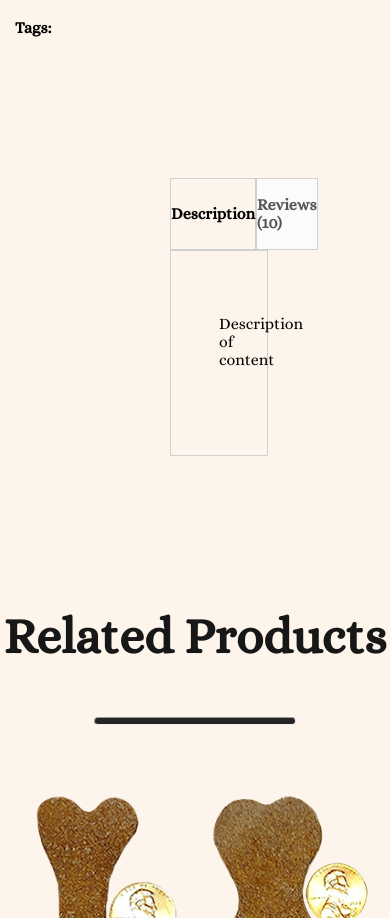
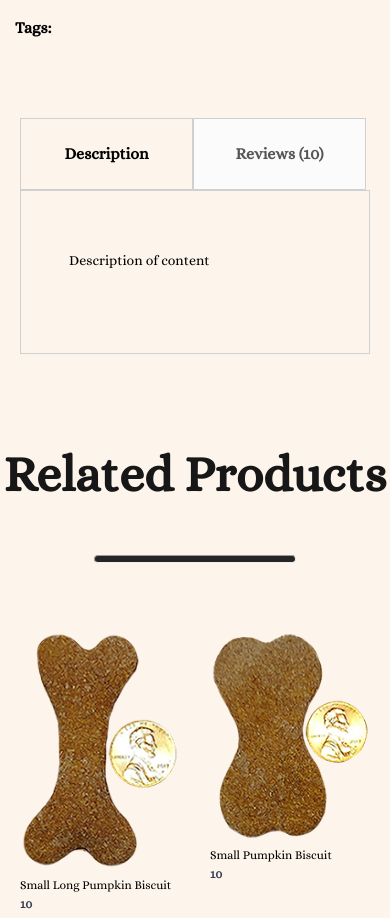
Before and after one commit to alroney/PapBakery2_0, a React (Create React App) app in the folder frontend/: page /product/1 in a window 390 px wide. Shown: the part 847-1765 px from the top of the page. Built offline with nearby package versions, Linux system fonts and the light colour scheme.

Commit message:
Added screen responsiveness to DescriptionBox.

```diff
--- a/frontend/src/Components/DescriptionBox/DescriptionBox.css
+++ b/frontend/src/Components/DescriptionBox/DescriptionBox.css
@@ -30,3 +30,20 @@
     padding: 48px;
     padding-bottom: 70px;
 }
+
+
+@media(max-width: 1280px) {
+    .descriptionbox {
+        margin: 60px
+    }
+}
+
+@media(max-width: 800px) {
+    .descriptionbox {
+        margin: 60px 20px;
+    }
+
+    .descriptionbox-description {
+        font-size: 14px;
+    }
+}
```
